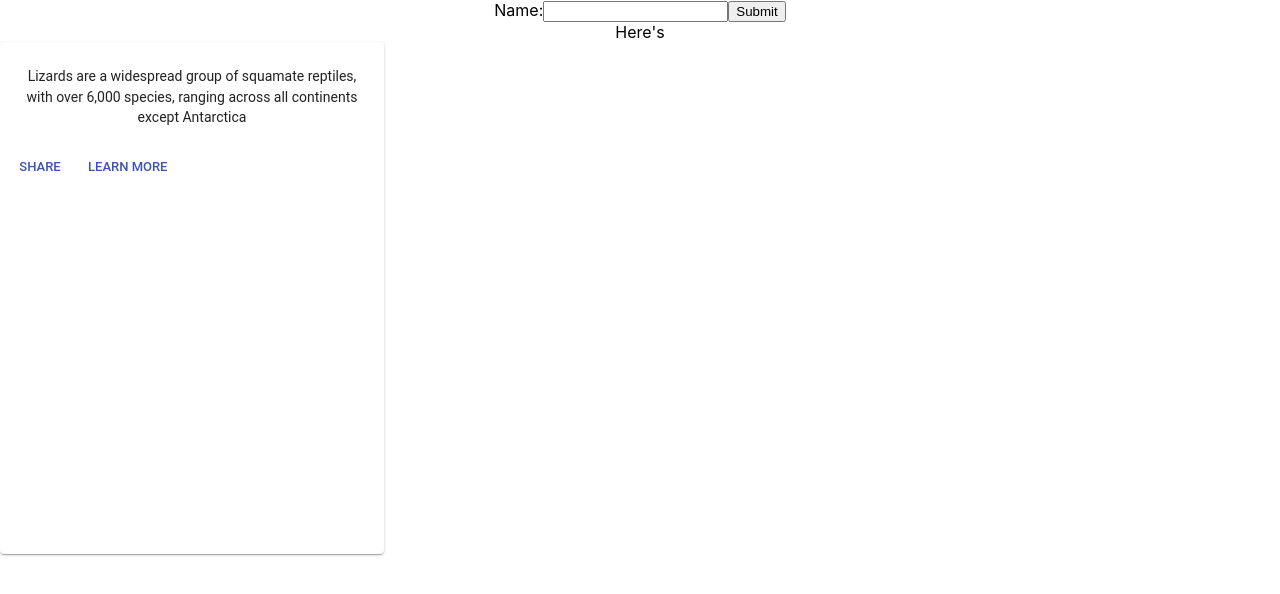
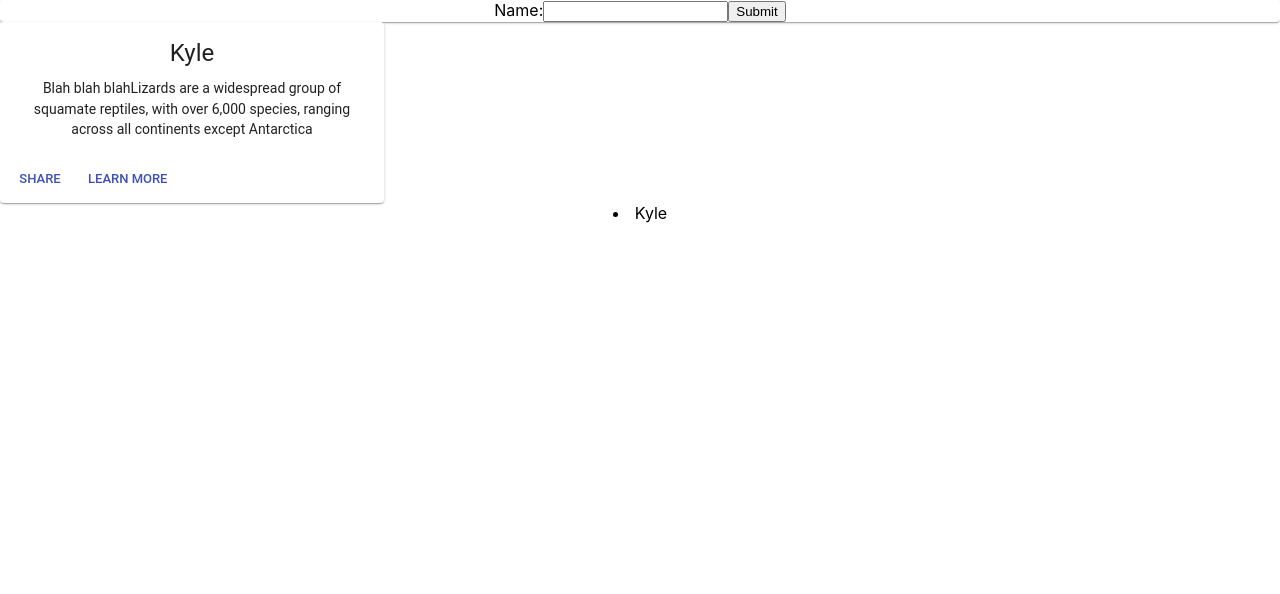
Before and after one commit to Haag/Tester, a React (Create React App) app in the folder people/: page / in a window 1280 px wide. Shown: the top 594 px of the page. Built offline with nearby package versions, Linux system fonts and the light colour scheme.

Commit message:
More changes but I don't remember what :/

```diff
--- a/people/src/App.js
+++ b/people/src/App.js
@@ -1,7 +1,6 @@
 import React, { Component } from 'react';
 
 import People from './components/People'
-import Card from './components/Card'
 import './App.css';
 
 class App extends Component {
@@ -9,7 +8,6 @@ class App extends Component {
     return (
       <div className="App">
         <People />
-        <Card />
 
       </div>
     );
--- a/people/src/components/People.js
+++ b/people/src/components/People.js
@@ -1,13 +1,20 @@
 import React, { Component } from 'react'
 import { number } from 'prop-types';
 import PeopleList from './PeopleList'
-import Card from "./Card"
+import PeopleForm from "./PeopleForm"
+
+import Card from '@material-ui/core/Card';
+
 
 class People extends Component {
     constructor() {
         super()
         this.state = {
-            people: [],
+            people: [
+                {
+                    name: "Kyle",
+                    notes: "Blah blah blah",
+                }],
             name: '',
             notes: '',
         }
@@ -29,22 +36,21 @@ class People extends Component {
 
         return(
             <div>
+                <Card>
+                    <PeopleForm handleChange={this.handleChange} updateChange={this.updateChange}
+                        name={this.state.name} />
+                </Card>
 
-                <form onSubmit={this.handleChange}>
-                    Name:
-                    <input type="text" value={this.state.name} onChange={this.handleChange} />
-                    <input type="submit" value="Submit" onClick={this.updateChange} />
-                </form>
+                <PeopleList people={this.state.people} />
 
-                Here's {this.state.name}
 
-                {/* {this.state.people.map(person => {
+                {this.state.people.map(person => {
                     return(
                         <li>
                             {person.name}
                         </li>
                     )
-                })} */}
+                })}
             </div>
         )
     }
--- a/people/src/components/PeopleForm.js
+++ b/people/src/components/PeopleForm.js
@@ -0,0 +1,15 @@
+import React from 'react'
+
+const PeopleForm = (props) => {
+    return (
+        <div>
+            <form onSubmit={props.handleChange}>
+            Name:
+            <input type="text" value={props.name} onChange={props.handleChange} />
+            <input type="submit" value="Submit" onClick={props.updateChange} />
+            </form>
+        </div>
+    )
+}
+
+export default PeopleForm
--- a/people/src/components/PeopleList.js
+++ b/people/src/components/PeopleList.js
@@ -1,5 +1,5 @@
 import React from 'react'
-import PeopleCard from "./Card"
+import PersonCard from "./PersonCard"
 
 const PeopleList = (props) => {
         return (
@@ -7,7 +7,7 @@ const PeopleList = (props) => {
                 {props.people.map(person => {
                     return(
                         <div>
-                            <PeopleCard
+                            <PersonCard
                             name={ person.name }
                             note={ person.notes }   />
                         </div>
--- a/people/src/components/Card.js
+++ b/people/src/components/PersonCard.js
@@ -1,12 +1,10 @@
 import React, { Component } from 'react'
-import People from './People'
-import PeopleList from './PeopleList'
 
 import PropTypes from 'prop-types';
 import {Card, CardMedia, CardActionArea, CardActions, withStyles,
      CardContent, Button, Typography} from '@material-ui/core';
 
-const PeopleCard = (props) => {
+const PersonCard = (props) => {
     console.log('props', props);
 
     return (
@@ -14,7 +12,7 @@ const PeopleCard = (props) => {
             display: 'block',
             width: '30vw',
             transitionDuration: '0.3s',
-            height: '40vw'}}>
+            height: '10%'}}>
         <CardActionArea>
           {/* <CardMedia
             component="img"
@@ -47,8 +45,8 @@ const PeopleCard = (props) => {
     );
   }
 
-  PeopleCard.propTypes = {
+  PersonCard.propTypes = {
     classes: PropTypes.object.isRequired,
   };
 
-  export default PeopleCard
+  export default PersonCard
```
